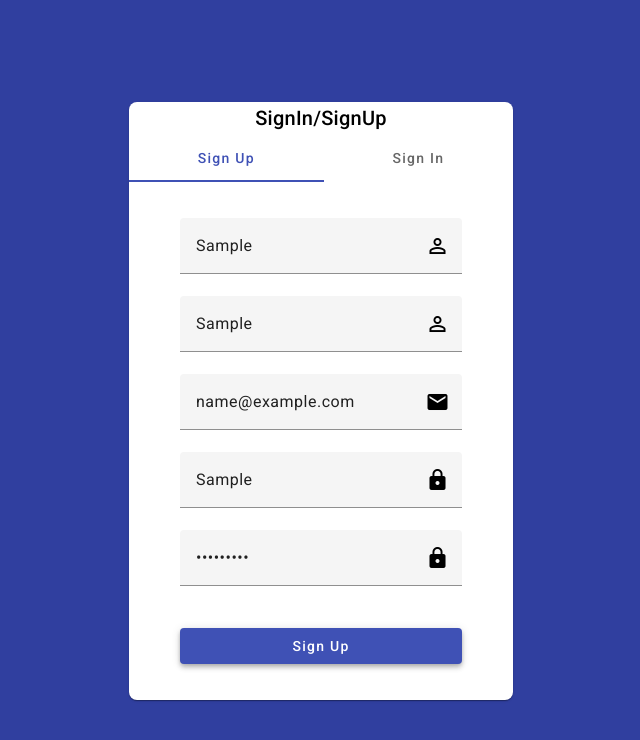
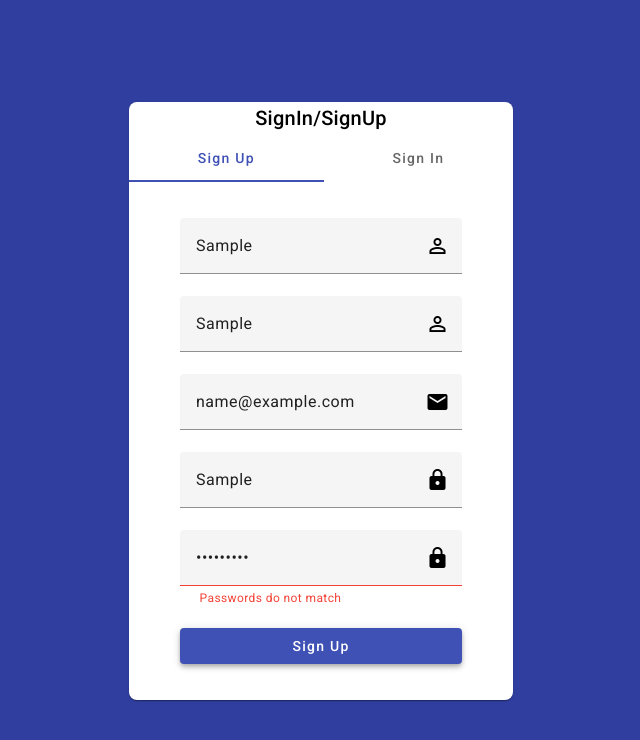
Before and after one commit to SubhamDemids/AngularPoc, an Angular app: page /auth in a window 1280 px wide. Both pictures are taken after typing "Sample", "Sample", "name@example.com", "Sample", "Sample123" into the empty fields and a click on the button "Sign Up". Shown: the top 740 px of the page, without its empty margins (319-959 px from the left). Built offline with nearby package versions, Linux system fonts and the light colour scheme.

Commit message:
Added validations for signup fields

```diff
--- a/src/app/modules/login/login.component.html
+++ b/src/app/modules/login/login.component.html
@@ -4,57 +4,73 @@
       <mat-tab-group >
         <mat-tab label="Sign Up">
           <mat-card-content>
-            <form action="">
+            <form [formGroup]="myForm" >
               <mat-form-field>
                 <input
                   matInput
+                  formControlName="firstname"
                   placeholder="First Name"
                   required
                   name="username"
                   >
+
                 <mat-icon matSuffix>perm_identity</mat-icon>
+                <mat-error *ngIf="myForm.controls['firstname'].invalid && myForm.controls['firstname'].touched">
+                  First Name is required
+                </mat-error>
               </mat-form-field>
               <mat-form-field>
                 <input
                   matInput
+                  formControlName="lastname"
                   placeholder="Last Name"
                   required
                   name="username">
                 <mat-icon matSuffix>perm_identity</mat-icon>
-
+                <mat-error *ngIf="myForm.controls['lastname'].invalid && myForm.controls['lastname'].touched">
+                  Last Name is required
+                </mat-error>
               </mat-form-field>
               <mat-form-field>
                 <input
                   matInput
+                  formControlName="email"
                   placeholder="Email/Phone Number"
                   required
                   name="email"
                 >
-                  <mat-error >Email is required</mat-error>
+
                 <mat-icon matSuffix>email</mat-icon>
+                <mat-error *ngIf="myForm.controls['email'].invalid && myForm.controls['email'].touched">Email or Phone Number is required</mat-error>
               </mat-form-field>
               <mat-form-field>
                 <input
                   matInput
+                  formControlName="password"
                   placeholder="Password"
-                  required
-                  minlength="6"
                   name="password"
                  >
 
                 <mat-icon matSuffix>lock</mat-icon>
-
+                <mat-error *ngIf="myForm.controls['password'].hasError('required')">
+                  Password is required
+                </mat-error>
               </mat-form-field>
               <mat-form-field>
                   <input
                   matInput
+                  formControlName="confirmPassword"
                   placeholder="Confirm Password"
                   type="password"
-                  required
-                  minlength="6"
                   name="repassword"
                   >
                 <mat-icon matSuffix>lock</mat-icon>
+                <mat-error *ngIf="myForm.controls['confirmPassword'].hasError('required')">
+                  Confirm Password is required
+                </mat-error>
+                <mat-error  *ngIf="myForm.controls['confirmPassword'].hasError('passwordMismatch')">
+                  Passwords do not match
+                </mat-error>
               </mat-form-field>
               <button
                 mat-raised-button
--- a/src/app/modules/login/login.component.ts
+++ b/src/app/modules/login/login.component.ts
@@ -1,10 +1,40 @@
-import { Component } from '@angular/core';
+import { Component,OnInit } from '@angular/core';
 
+import { FormGroup, FormBuilder, Validators } from '@angular/forms';
 @Component({
   selector: 'app-login',
   templateUrl: './login.component.html',
   styleUrls: ['./login.component.css']
 })
-export class LoginComponent {
+export class LoginComponent implements OnInit{
+  myForm!: FormGroup
+
+  constructor(private formBuilder: FormBuilder) {}
+
+  ngOnInit() {
+    this.myForm = this.formBuilder.group({
+      firstname: ['', Validators.required],
+      lastname: ['', Validators.required],
+      email: ['', [Validators.required]],
+      password: ['', [Validators.required]],
+      confirmPassword: ['', [Validators.required]],
+      signinemail:['', [Validators.required]],
+      signinpassword: ['', [Validators.minLength(5)]],
+    },
+    {
+      validators: this.passwordMatchValidator
+    }
+    );
+  }
+  passwordMatchValidator(formGroup: FormGroup) {
+    const passwordControl = formGroup.get('password');
+    const confirmPasswordControl = formGroup.get('confirmPassword');
+
+    if (passwordControl?.value !== confirmPasswordControl?.value) {
+      confirmPasswordControl?.setErrors({ passwordMismatch: true });
+    } else {
+      confirmPasswordControl?.setErrors(null);
+    }
+  }
 
 }
```
Also changed, not shown: src/app/app.module.ts (+5 -2 lines).
